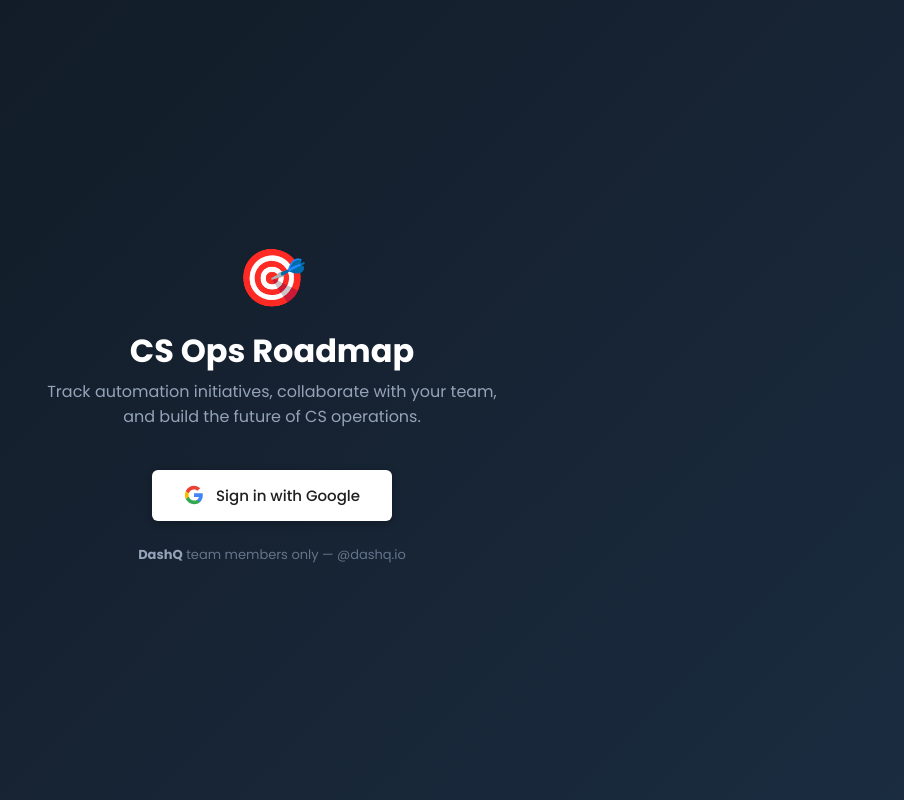
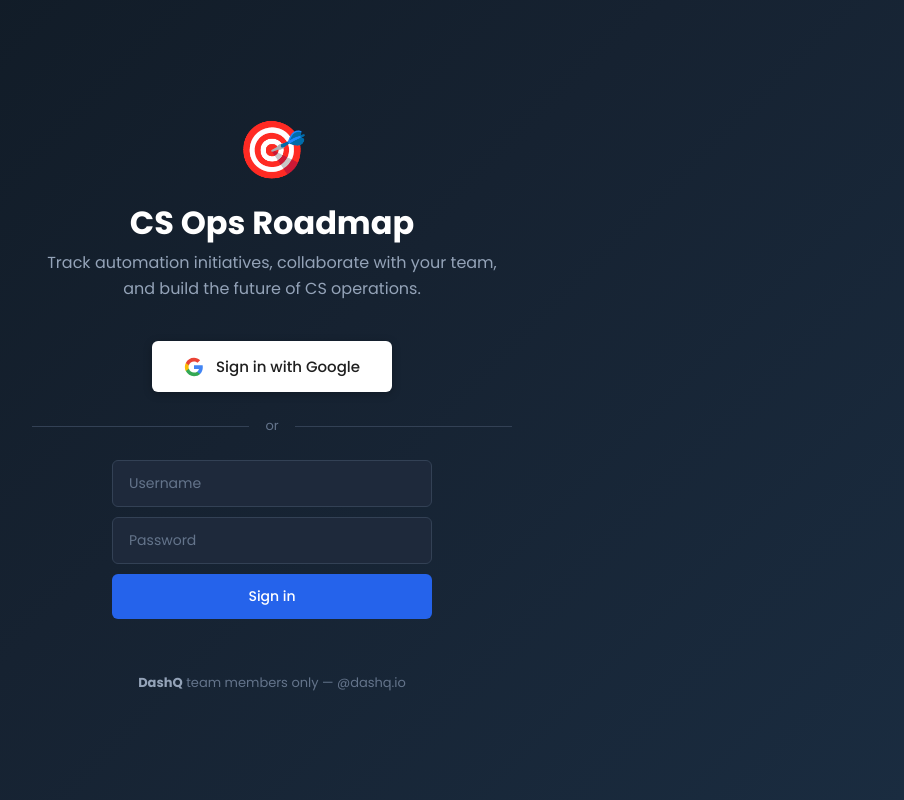
Before and after one commit to zev-code/csops-roadmap-dashboard, a plain HTML site: page static/landing.html in a window 1280 px wide. Shown: the whole page, without its empty margins (368-1272 px from the left). Drawn offline with Linux system fonts and the light colour scheme.

Commit message:
Add password login fallback to landing page
Landing page now shows username/password form below the Google OAuth
button so users can sign in before OAuth credentials are configured.

Co-Authored-By: Claude Opus 4.6 <noreply@anthropic.com>

```diff
--- a/static/landing.html
+++ b/static/landing.html
@@ -63,6 +63,62 @@
       transform: translateY(-1px);
     }
     .google-btn svg { width: 20px; height: 20px; flex-shrink: 0; }
+    .divider {
+      display: flex;
+      align-items: center;
+      gap: 1rem;
+      margin: 1.5rem 0;
+      color: #64748b;
+      font-size: 0.8125rem;
+    }
+    .divider::before, .divider::after {
+      content: '';
+      flex: 1;
+      height: 1px;
+      background: #334155;
+    }
+    .login-form {
+      display: flex;
+      flex-direction: column;
+      gap: 0.625rem;
+      width: 100%;
+      max-width: 320px;
+      margin: 0 auto;
+    }
+    .login-form input {
+      padding: 0.75rem 1rem;
+      background: #1e293b;
+      border: 1px solid #334155;
+      border-radius: 6px;
+      color: #e5e7eb;
+      font-family: 'Poppins', sans-serif;
+      font-size: 0.875rem;
+      outline: none;
+      transition: border-color 0.2s;
+    }
+    .login-form input:focus {
+      border-color: #60a5fa;
+    }
+    .login-form input::placeholder { color: #64748b; }
+    .login-btn {
+      padding: 0.75rem;
+      background: #2563eb;
+      color: #fff;
+      border: none;
+      border-radius: 6px;
+      font-family: 'Poppins', sans-serif;
+      font-size: 0.875rem;
+      font-weight: 500;
+      cursor: pointer;
+      transition: background 0.2s;
+    }
+    .login-btn:hover { background: #1d4ed8; }
+    .login-btn:disabled { opacity: 0.6; cursor: not-allowed; }
+    .login-error {
+      color: #f87171;
+      font-size: 0.8125rem;
+      min-height: 1.25rem;
+    }
     .landing__footer {
       margin-top: 1.5rem;
       font-size: 0.8125rem;
@@ -79,7 +135,7 @@
       Track automation initiatives, collaborate with your team,
       and build the future of CS operations.
     </p>
-    <a href="/auth/google" class="google-btn">
+    <a href="/auth/google" class="google-btn" id="googleBtn">
       <svg viewBox="0 0 24 24">
         <path fill="#4285F4" d="M22.56 12.25c0-.78-.07-1.53-.2-2.25H12v4.26h5.92c-.26 1.37-1.04 2.53-2.21 3.31v2.77h3.57c2.08-1.92 3.28-4.74 3.28-8.09z"/>
         <path fill="#34A853" d="M12 23c2.97 0 5.46-.98 7.28-2.66l-3.57-2.77c-.98.66-2.23 1.06-3.71 1.06-2.86 0-5.29-1.93-6.16-4.53H2.18v2.84C3.99 20.53 7.7 23 12 23z"/>
@@ -88,9 +144,46 @@
       </svg>
       Sign in with Google
     </a>
+    <div class="divider">or</div>
+    <form class="login-form" id="loginForm">
+      <input type="text" id="loginUser" placeholder="Username" autocomplete="username" required>
+      <input type="password" id="loginPass" placeholder="Password" autocomplete="current-password" required>
+      <button type="submit" class="login-btn" id="loginBtn">Sign in</button>
+      <div class="login-error" id="loginError"></div>
+    </form>
     <p class="landing__footer">
       <strong>DashQ</strong> team members only &mdash; @dashq.io
     </p>
   </div>
+  <script>
+    document.getElementById('loginForm').addEventListener('submit', async function(e) {
+      e.preventDefault();
+      const errEl = document.getElementById('loginError');
+      const btn = document.getElementById('loginBtn');
+      errEl.textContent = '';
+      btn.disabled = true;
+      btn.textContent = 'Signing in...';
+      try {
+        const resp = await fetch('/api/auth/login', {
+          method: 'POST',
+          headers: {'Content-Type': 'application/json'},
+          body: JSON.stringify({
+            username: document.getElementById('loginUser').value.trim(),
+            password: document.getElementById('loginPass').value,
+          }),
+        });
+        const data = await resp.json();
+        if (data.success) {
+          window.location.href = '/';
+        } else {
+          errEl.textContent = data.error || 'Invalid credentials';
+        }
+      } catch (err) {
+        errEl.textContent = 'Connection error';
+      }
+      btn.disabled = false;
+      btn.textContent = 'Sign in';
+    });
+  </script>
 </body>
 </html>
```
